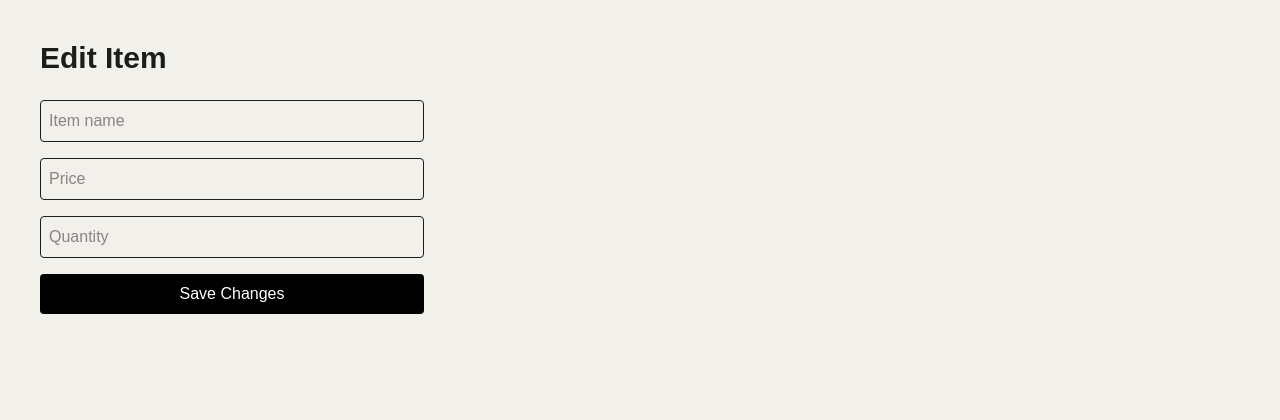
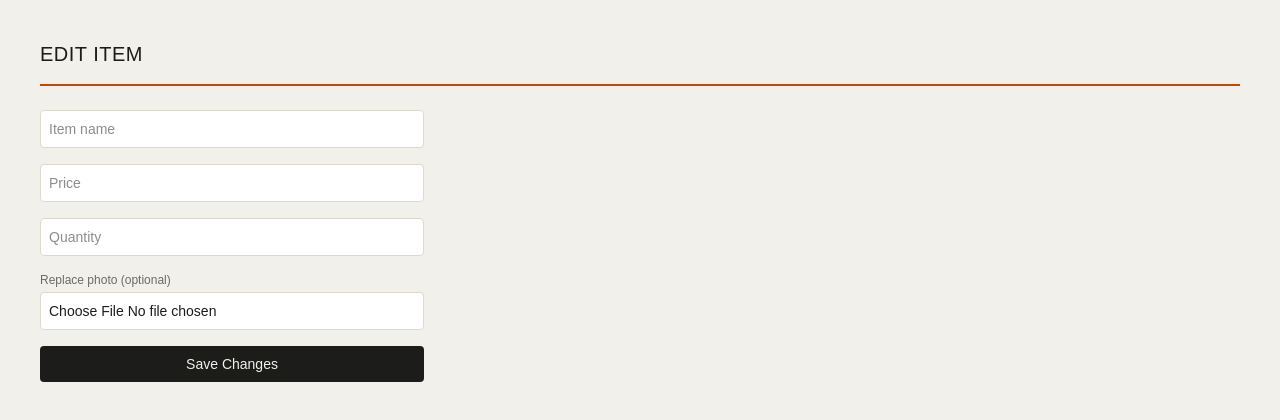
Before and after one commit to GavalGavar/Inventory-app, a Next.js app: page /admin/edit/1 in a window 1280 px wide. Shown: the top 420 px of the page. Built offline with nearby package versions, Linux system fonts and the light colour scheme; no server answers; the database is empty.

Commit message:
Add photo upload to edit form and finish warehouse styling

```diff
--- a/src/app/admin/edit/[id]/page.js
+++ b/src/app/admin/edit/[id]/page.js
@@ -12,7 +12,10 @@ export default function EditItem() {
   const [name, setName] = useState('')
   const [price, setPrice] = useState('')
   const [quantity, setQuantity] = useState('')
+  const [imageUrl, setImageUrl] = useState(null)
+  const [photo, setPhoto] = useState(null)
   const [loading, setLoading] = useState(true)
+  const [saving, setSaving] = useState(false)
 
   useEffect(() => {
     async function loadItem() {
@@ -26,6 +29,7 @@ export default function EditItem() {
         setName(data.name)
         setPrice(data.price)
         setQuantity(data.quantity)
+        setImageUrl(data.image_url)
       }
       setLoading(false)
     }
@@ -34,6 +38,29 @@ export default function EditItem() {
 
   async function handleSubmit(e) {
     e.preventDefault()
+    setSaving(true)
+
+    let newImageUrl = imageUrl
+
+    if (photo) {
+      const fileName = `${Date.now()}-${photo.name}`
+
+      const { error: uploadError } = await supabase.storage
+        .from('item-photos')
+        .upload(fileName, photo)
+
+      if (uploadError) {
+        alert('Error uploading photo: ' + uploadError.message)
+        setSaving(false)
+        return
+      }
+
+      const { data: publicUrlData } = supabase.storage
+        .from('item-photos')
+        .getPublicUrl(fileName)
+
+      newImageUrl = publicUrlData.publicUrl
+    }
 
     const { error } = await supabase
       .from('items')
@@ -41,30 +68,60 @@ export default function EditItem() {
         name: name,
         price: parseFloat(price),
         quantity: parseInt(quantity),
+        image_url: newImageUrl,
       })
       .eq('id', id)
+
+    setSaving(false)
 
     if (error) {
       alert('Error updating item: ' + error.message)
     } else {
       router.push('/admin')
-
     }
   }
 
-  if (loading) return <p className="p-10">Loading...</p>
+  const inputStyle = {
+    background: 'var(--card)',
+    border: '0.5px solid var(--border)',
+    color: 'var(--foreground)',
+  }
+
+  if (loading) {
+    return (
+      <div className="p-10" style={{ background: 'var(--background)', minHeight: '100vh' }}>
+        <p style={{ color: 'var(--muted)' }}>Loading...</p>
+      </div>
+    )
+  }
 
   return (
-    <div className="p-10">
-      <h1 className="text-3xl font-bold">Edit Item</h1>
+    <div className="p-10" style={{ background: 'var(--background)', minHeight: '100vh' }}>
+      <div
+        className="pb-4 mb-6"
+        style={{ borderBottom: '2px solid var(--accent)' }}
+      >
+        <h1 className="text-xl font-medium tracking-wide" style={{ color: 'var(--foreground)' }}>
+          EDIT ITEM
+        </h1>
+      </div>
 
-      <form onSubmit={handleSubmit} className="mt-6 flex flex-col gap-4 max-w-sm">
+      <form onSubmit={handleSubmit} className="flex flex-col gap-4 max-w-sm">
+        {imageUrl && (
+          <img
+            src={imageUrl}
+            alt={name}
+            className="w-full aspect-square object-cover rounded"
+          />
+        )}
+
         <input
           type="text"
           placeholder="Item name"
           value={name}
           onChange={(e) => setName(e.target.value)}
-          className="border p-2 rounded"
+          className="p-2 rounded text-sm"
+          style={inputStyle}
           required
         />
 
@@ -74,7 +131,8 @@ export default function EditItem() {
           placeholder="Price"
           value={price}
           onChange={(e) => setPrice(e.target.value)}
-          className="border p-2 rounded"
+          className="p-2 rounded text-sm"
+          style={inputStyle}
           required
         />
 
@@ -83,12 +141,31 @@ export default function EditItem() {
           placeholder="Quantity"
           value={quantity}
           onChange={(e) => setQuantity(e.target.value)}
-  className="border p-2 rounded"
+          className="p-2 rounded text-sm"
+          style={inputStyle}
           required
         />
 
-        <button type="submit" className="bg-black text-white py-2 rounded">
-          Save Changes
+        <div>
+          <label className="text-xs block mb-1" style={{ color: 'var(--muted)' }}>
+            Replace photo (optional)
+          </label>
+          <input
+            type="file"
+            accept="image/*"
+            onChange={(e) => setPhoto(e.target.files[0])}
+            className="p-2 rounded text-sm w-full"
+            style={inputStyle}
+          />
+        </div>
+
+        <button
+          type="submit"
+          disabled={saving}
+          className="py-2 rounded text-sm font-medium disabled:opacity-50"
+          style={{ background: 'var(--foreground)', color: 'var(--background)' }}
+        >
+          {saving ? 'Saving...' : 'Save Changes'}
         </button>
       </form>
     </div>
```
Lines whose indentation alone changed are shown as unchanged.
